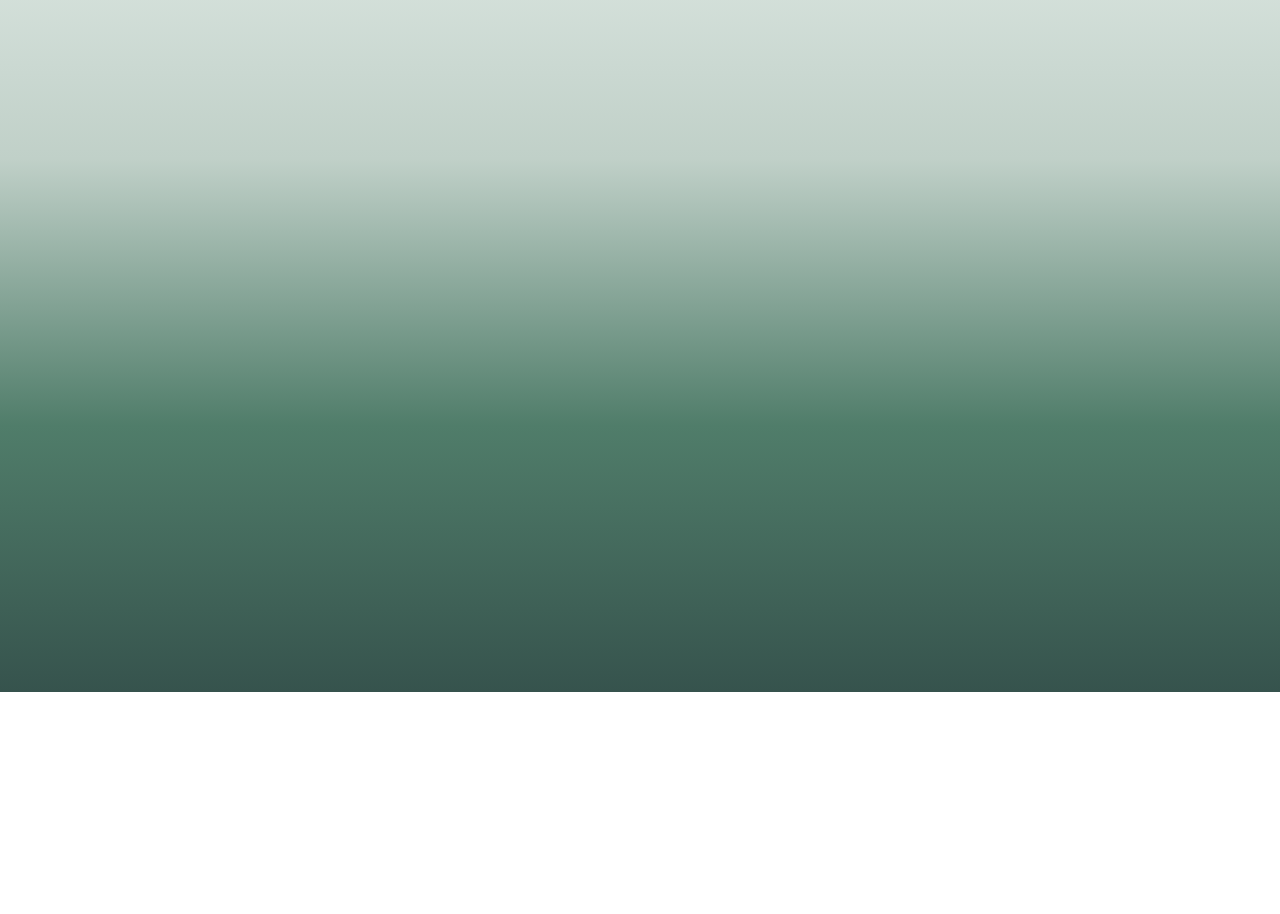
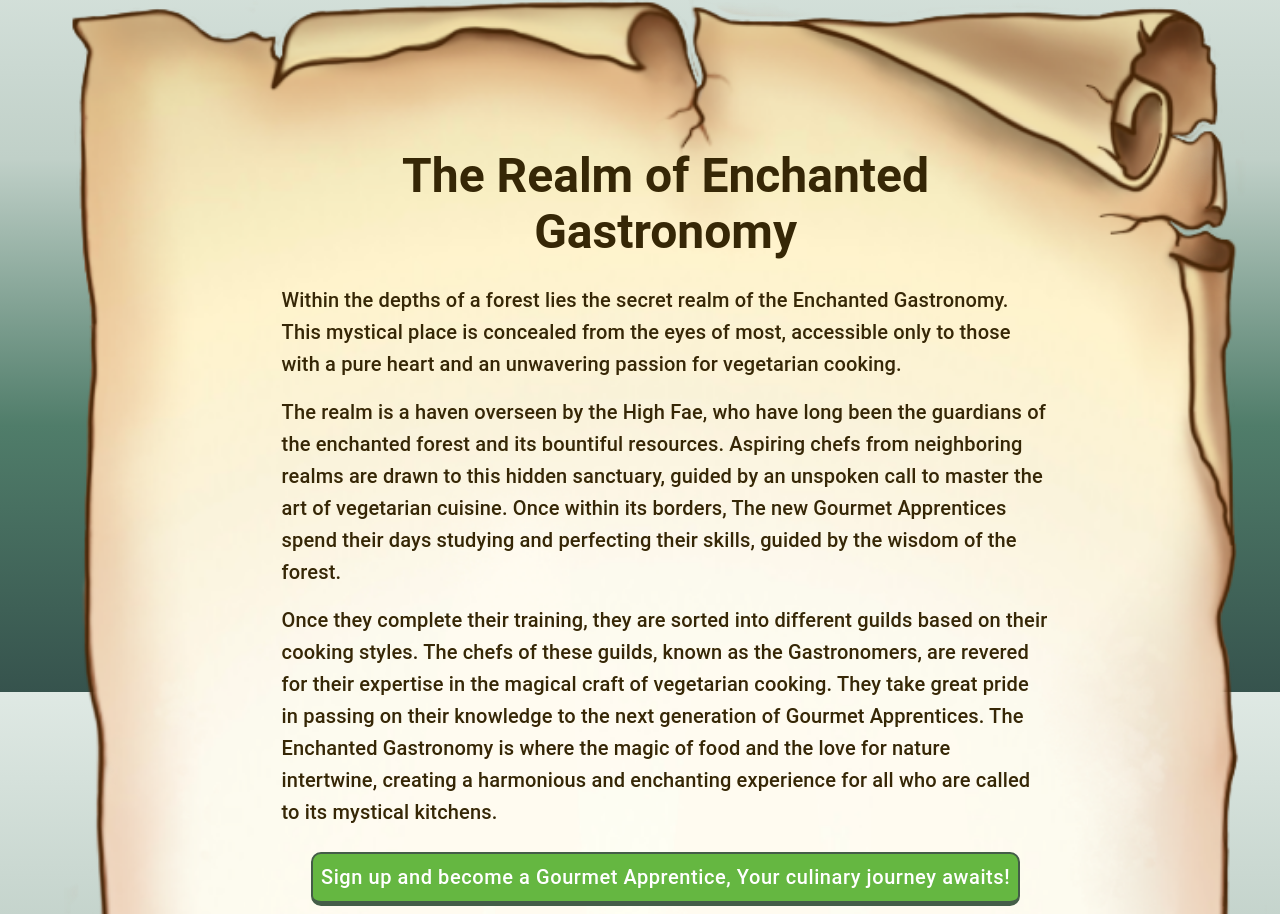
Before and after one commit to katc336/Cooking.Conquest, a React (Vite) app: page /lore in a window 1280 px wide. Shown: the part 108-1022 px from the top of the page. Before the commit the page ends 800 px from the top, so only its background shows below. Built offline with nearby package versions, Linux system fonts and the light colour scheme; no server answers.

Commit message:
Add WorldLore and updated UsersRecipe in Userdashboard

```diff
--- a/src/client/App.jsx
+++ b/src/client/App.jsx
@@ -13,6 +13,7 @@ import UserDashboard from "./Dashboards/UserDashboards/UserDashboard";
 import { useSelector } from "react-redux";
 import UserNavBar from "./NavigationBar/UserNavBar";
 import MyRecipes from "./Dashboards/UserDashboards/MyRecipes";
+import WorldLore from "./WorldLore/WorldLore";
 
 function App() {
   const token = useSelector((state) => state.auth.token);
@@ -32,6 +33,7 @@ function App() {
           <Route path="/recipes" element={<RecipesPage />} />
           <Route path="/recipe/:id" element={<SingleRecipe />} />
           <Route path="/my_recipes" element={<MyRecipes />} />
+          <Route path="/lore" element={<WorldLore/>} />
         </Routes>
       </BrowserRouter>
     </div>
--- a/src/client/Dashboards/UserDashboards/UsersRecipes.jsx
+++ b/src/client/Dashboards/UserDashboards/UsersRecipes.jsx
@@ -2,12 +2,16 @@ import Typography from "@mui/material/Typography";
 import Box from "@mui/material/Box";
 import Button from "@mui/material/Button";
 import Stack from "@mui/material/Stack";
+
 import { Link } from "react-router-dom";
-import { useGetRecipeBookItemQuery } from "../../../redux/api";
 
-import CloudBox from "./images/CloudBox.png"
+import { useParams } from "react-router-dom";
+import { useGetRecipeBookItemQuery, usePatchCompletedRecipeMutation } from "../../../redux/api";
+
 const UsersRecipes = () => {
     const { data, error, isLoading } = useGetRecipeBookItemQuery();
+    const { id } = useParams();
+    const [patchRecipe, { isLoading: isMutationLoading, isError: isMutationError, data: mutationData }] = usePatchCompletedRecipeMutation(id);
     if (isLoading) {
         console.log("Loading...")
         //TO DO
@@ -18,6 +22,16 @@ const UsersRecipes = () => {
     }
     if (error) {
         return <>{error}</>
+    }
+    const handlePatch = async (event) => {
+        try {
+            event.preventDefault();
+            const result = await patchRecipe({ completed: true })
+            console.log("Success!")
+            console.log("Patch result" + result)
+        } catch (error) {
+            console.error(error)
+        }
     }
     return (
         <div>
@@ -31,8 +45,8 @@ const UsersRecipes = () => {
                                     <Box sx={{ backgroundColor: "#F1E4C3", px: 2, py: 1, my: 1, border: 2, borderColor: "#445D48", borderBottom: 5, borderRadius: "20px" }}>
                                         <Stack direction="row">
                                             <Typography
-                                                variant="h4"
-                                                sx={{ color: "#362706", pt: 1, mx: 2 }}>
+                                                variant="h6"
+                                                sx={{ color: "#362706", pt: 2, mx: 2 }}>
                                                 {recipeBookItem.recipe.name}
                                             </Typography>
                                             <Link to={`/recipe/${recipeBookItem.recipe.id}`}>
@@ -48,7 +62,9 @@ const UsersRecipes = () => {
                                                     View Recipe
                                                 </Button>
                                             </Link>
-                                            <Button sx={{
+                                            <Button
+                                                onClick={() => handlePatch(event)}
+                                                sx={{
                                                     m: 1,
                                                     color: "white",
                                                     borderRadius: "10px",
--- a/src/client/NavigationBar/NavBar.jsx
+++ b/src/client/NavigationBar/NavBar.jsx
@@ -39,6 +39,13 @@ const NavBar = () => {
                             Cooking Conquest
                         </Typography>
                         <Stack direction="row">
+                            <Link to="/lore">
+                                <Tooltip title="Read About the World's Lore" arrow>
+                                    <Button sx={{ mr: 5 }}>
+                                        World Lore
+                                    </Button>
+                                </Tooltip>
+                            </Link>
                             <Link to="/recipes">
                                 <motion.div whileHover={{ scale: 1.2 }}>
                                     <Tooltip title="Find new recipe quests" arrow>
--- a/src/client/NavigationBar/UserNavBar.jsx
+++ b/src/client/NavigationBar/UserNavBar.jsx
@@ -37,6 +37,13 @@ const UserNavBar = () => {
                                 </Button>
                             </Tooltip>
                         </Link>
+                        <Link to="/lore">
+                            <Tooltip title="Read About the World's Lore" arrow>
+                                <Button sx={{ mr: 5 }}>
+                                    World Lore
+                                </Button>
+                            </Tooltip>
+                        </Link>
                     </Stack>
                 </AppBar>
             </Box>
--- /dev/null
+++ b/src/client/WorldLore/GuildInformation.jsx
@@ -0,0 +1,50 @@
+import Box from "@mui/material/Box"
+import Stack from "@mui/material/Stack"
+import Typography from "@mui/material/Typography"
+
+import { useGetAllGuildsQuery } from "../../redux/api"
+const GuildInformation = () => {
+    const { data, error, isLoading } = useGetAllGuildsQuery()
+    if (isLoading) {
+        console.log("Loading...")
+        return null
+    }
+    if (data) {
+        console.log(data)
+    }
+    if (error) {
+        console.log(error)
+    }
+    return (
+        <div>
+            <Stack direction="row">
+                {data && data.map((guild) => (
+                    <div key={guild.id}>
+                        <Box sx={{
+                            p: 1,
+                            m: 1,
+                            maxWidth: "300px",
+                            minHeight: "330px",
+                            color: "#445D48",
+                            borderRadius: "10px",
+                            backgroundColor: "transparent",
+                            border: 2,
+                            borderBottom: 5,
+                            borderColor: "rgba(80, 125, 106, 1)",
+                        }}>
+                            <Typography
+                                variant="h6"
+                                sx={{ textAlign: "center", }}>
+                                {guild.name}
+                            </Typography>
+                            <Typography>
+                                {guild.description}
+                            </Typography>
+                        </Box>
+                    </div>
+                ))}
+            </Stack>
+        </div>
+    )
+}
+export default GuildInformation
--- /dev/null
+++ b/src/client/WorldLore/MainLoreTest.jsx
@@ -0,0 +1,34 @@
+import Typography from "@mui/material/Typography"
+const MainLoreText = () => {
+    return (
+        <div>
+            <Typography
+                variant="h3"
+                sx={{ textAlign: "center", color: "#362706", fontWeight: "bold", mb: 3 }}>
+                The Realm of Enchanted Gastronomy
+            </Typography>
+            <Typography
+                sx={{ color: "#362706", mb: 2 }}
+                variant="h6">
+                Within the depths of a forest lies the secret realm of the Enchanted Gastronomy.
+                This mystical place is concealed from the eyes of most, accessible only to those with a pure heart and an unwavering passion for vegetarian cooking.
+            </Typography>
+            <Typography
+                sx={{ color: "#362706", mb: 2 }}
+                variant="h6">
+                The realm is a haven overseen by the High Fae, who have long been the guardians of the enchanted forest and its bountiful resources.
+                Aspiring chefs from neighboring realms are drawn to this hidden sanctuary, guided by an unspoken call to master the art of vegetarian cuisine.
+                Once within its borders, The new Gourmet Apprentices spend their days studying and perfecting their skills, guided by the wisdom of the forest.
+            </Typography>
+            <Typography
+                sx={{ color: "#362706", mb: 2 }}
+                variant="h6">
+                Once they complete their training, they are sorted into different guilds based on their cooking styles.
+                The chefs of these guilds, known as the Gastronomers, are revered for their expertise in the magical craft of vegetarian cooking.
+                They take great pride in passing on their knowledge to the next generation of Gourmet Apprentices.
+                The Enchanted Gastronomy is where the magic of food and the love for nature intertwine, creating a harmonious and enchanting experience for all who are called to its mystical kitchens.
+            </Typography>
+        </div>
+    )
+}
+export default MainLoreText
--- /dev/null
+++ b/src/client/WorldLore/SignUpButton.jsx
@@ -0,0 +1,46 @@
+import Button from "@mui/material/Button"
+import Typography from "@mui/material/Typography"
+
+import { useGetUserQuery } from "../../redux/api"
+
+const SignUpButton = () => {
+    const { data, error, isLoading } = useGetUserQuery();
+    if (isLoading) {
+        console.log("Loading...")
+        return null
+    }
+    if (error) {
+        console.log(error)
+    }
+    if (data) {
+        console.log("SignUp" + data)
+    }
+    return (
+        <div>
+            {!data
+                ? //If there is no user...
+                <div>
+                    <Typography sx={{ textAlign: "center" }}>
+                        <Button
+                            sx={{
+                                m: 1,
+                                fontSize: "20px",
+                                color: "white",
+                                borderRadius: "10px",
+                                backgroundColor: "#65B741",
+                                border: 2,
+                                borderBottom: 5,
+                                borderColor: "#445D48",
+                                textTransform: "none"
+                            }}>
+                            Sign up and become a Gourmet Apprentice, Your culinary journey awaits!
+                        </Button>
+                    </Typography>
+                </div>
+                : //If user is logged in...
+                <div />}
+
+        </div>
+    )
+}
+export default SignUpButton
--- /dev/null
+++ b/src/client/WorldLore/WorldLore.jsx
@@ -0,0 +1,28 @@
+import Box from "@mui/material/Box"
+import Button from "@mui/material/Button"
+import Typography from "@mui/material/Typography"
+
+import LoreScroll from "./LoreScroll.png"
+import SignUpButton from "./SignUpButton"
+import MainLoreText from "./MainLoreTest"
+import GuildInformation from "./GuildInformation"
+
+const WorldLore = () => {
+    return (
+        <div>
+            <Box
+                sx={{ mx: "5%", mt: "5%", pt: "15%", px: "17%" }}
+                style={{
+                    backgroundImage: `url(${LoreScroll})`,
+                    backgroundSize: "cover",
+                    width: "60%",
+                    backgroundRepeat: "no-repeat",
+                }}>
+                <MainLoreText />
+                <SignUpButton />
+                <GuildInformation/>
+            </Box>
+        </div>
+    )
+}
+export default WorldLore
--- a/src/redux/api.js
+++ b/src/redux/api.js
@@ -16,7 +16,7 @@ const api = createApi({
             return headers
         },
     }),
-    tagTypes: ["Users", "Recipes", "RecipeBook"],
+    tagTypes: ["Users", "Recipes", "RecipeBook", "Guilds"],
 
     endpoints: (builder) => ({
         //<-----------AUTHORIZATION----------->
@@ -54,6 +54,15 @@ const api = createApi({
                 method: 'GET'
             }),
             providesTags: ["RecipeBook"]
+        }),
+        //PATCH User's recipe book item to complete
+        patchCompletedRecipe: builder.mutation({
+            query: ({ id, completed }) => ({
+                url: `api/myRecipeBook_complete/${id}`,
+                method: 'PATCH',
+                body: { completed },
+            }),
+            invalidatesTags: ["RecipeBook"]
         }),
         //<------------RECIPES------------>
         //GET ALL RECIPES
@@ -105,7 +114,15 @@ const api = createApi({
             }),
             invalidatesTags: ["RecipeBook"]
         }),
-
+        //<------------GUILDS------------>
+        //GET ALL GUILD
+        getAllGuilds: builder.query({
+            query: () => ({
+                url: `/api/guilds`,
+                method: 'GET',
+            }),
+            providesTags: ["Guilds"]
+        }),
     }),
 })
 export default api;
@@ -114,14 +131,17 @@ export const {
     //AUTHORIZATION
     useRegisterMutation,
     useLoginMutation,
-    //GET USER'S INFO
+    //USER'S INFO
     useGetUserQuery,
     useGetRecipeBookItemQuery,
-    //GET RECIPE INFO
+    usePatchCompletedRecipeMutation,
+    //RECIPE INFO
     useGetAllRecipesQuery,
     useGetSingleRecipeQuery,
     useGetLevelOneRecipesQuery,
     useGetLevelTwoRecipesQuery,
     useGetLevelThreeRecipesQuery,
     usePostRecipeToUserMutation,
+    //GUILD INFO
+    useGetAllGuildsQuery,
 } = api
```
Also changed, not shown: src/client/WorldLore/LoreScroll.png (added). Lines whose indentation alone changed are shown as unchanged.
